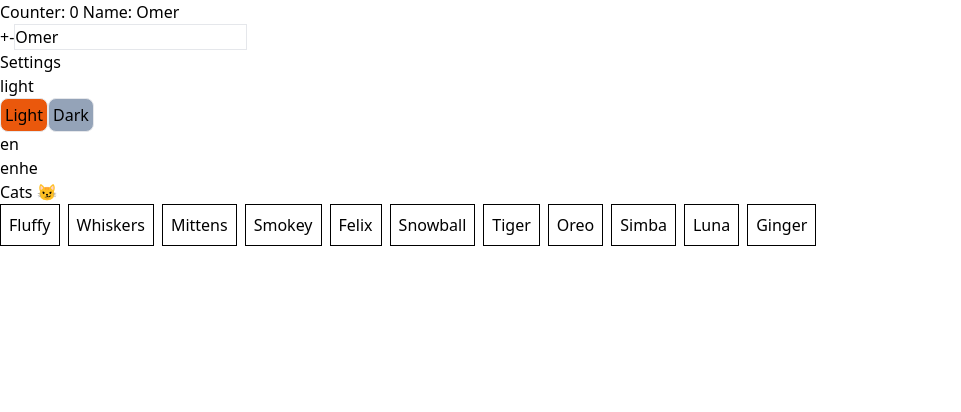
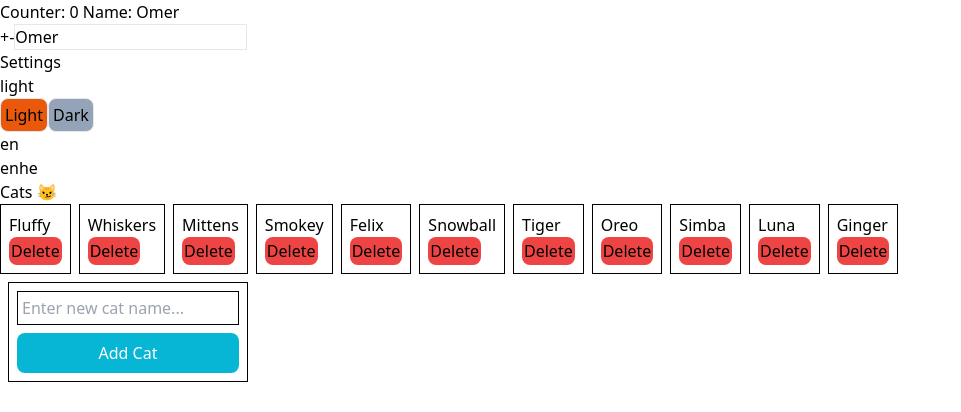
Before and after one commit to Omerkugel12/Redux, a React (Vite) app: page / in a window 1280 px wide. Shown: the top 412 px of the page, without its empty margins (0-961 px from the left). Built offline with nearby package versions, Linux system fonts and the light colour scheme; data requests are answered from the project's data file.

Commit message:
remove cat

```diff
--- a/src/App.jsx
+++ b/src/App.jsx
@@ -6,7 +6,7 @@ import {
   increment,
 } from "./store/actions/counter.action";
 import { setLang, setTheme } from "./store/actions/settings.action";
-import { addCat, fetchCats } from "./store/actions/cats.action";
+import { addCat, fetchCats, removeCat } from "./store/actions/cats.action";
 
 function App() {
   const { count, name } = useSelector((state) => state.counterModule);
@@ -39,8 +39,16 @@ function App() {
     dispatch(setLang(lang));
   }
 
-  function handleAddCat() {
-    dispatch(addCat({ name: "baba" }));
+  function handleAddCat(e) {
+    e.preventDefault();
+    const formData = new FormData(e.target);
+    const newName = formData.get("catNameInput");
+    const newCat = { name: newName };
+    dispatch(addCat(newCat));
+  }
+
+  function handleRemoveCat(catId) {
+    dispatch(removeCat(catId));
   }
 
   return (
@@ -91,16 +99,33 @@ function App() {
         <ul className="flex gap-2">
           {cats.map((cat) => (
             <li key={cat.id} className="border border-black p-2">
-              {cat.name}
+              <p>{cat.name}</p>
+              <button
+                className="bg-red-500 p-0.5 rounded-lg"
+                onClick={() => handleRemoveCat(cat.id)}
+              >
+                Delete
+              </button>
             </li>
           ))}
         </ul>
-        {/* <button
-          onClick={handleAddCat}
-          className="bg-cyan-500 text-white p-2 rounded-lg"
+        <form
+          onSubmit={(e) => handleAddCat(e)}
+          className="flex flex-col gap-2 p-2 w-60 border border-black mt-2 ml-2"
         >
-          Add Cat
-        </button> */}
+          <input
+            type="text"
+            name="catNameInput"
+            className="border border-black p-1"
+            placeholder="Enter new cat name..."
+          />
+          <button
+            type="submit"
+            className="bg-cyan-500 text-white p-2 rounded-lg"
+          >
+            Add Cat
+          </button>
+        </form>
       </div>
     </>
   );
--- a/src/store/actions/cats.action.js
+++ b/src/store/actions/cats.action.js
@@ -1,7 +1,7 @@
 import axios from "axios";
 import { ADD_CAT, REMOVE_CAT, SET_CATS, UPDATE_CAT } from "../actionTypes";
 
-const CATS_URL = "http://localhost:8001/cats";
+const CATS_URL = "http://localhost:8001/cats/";
 
 export function fetchCats() {
   return async (dispatch) => {
```
